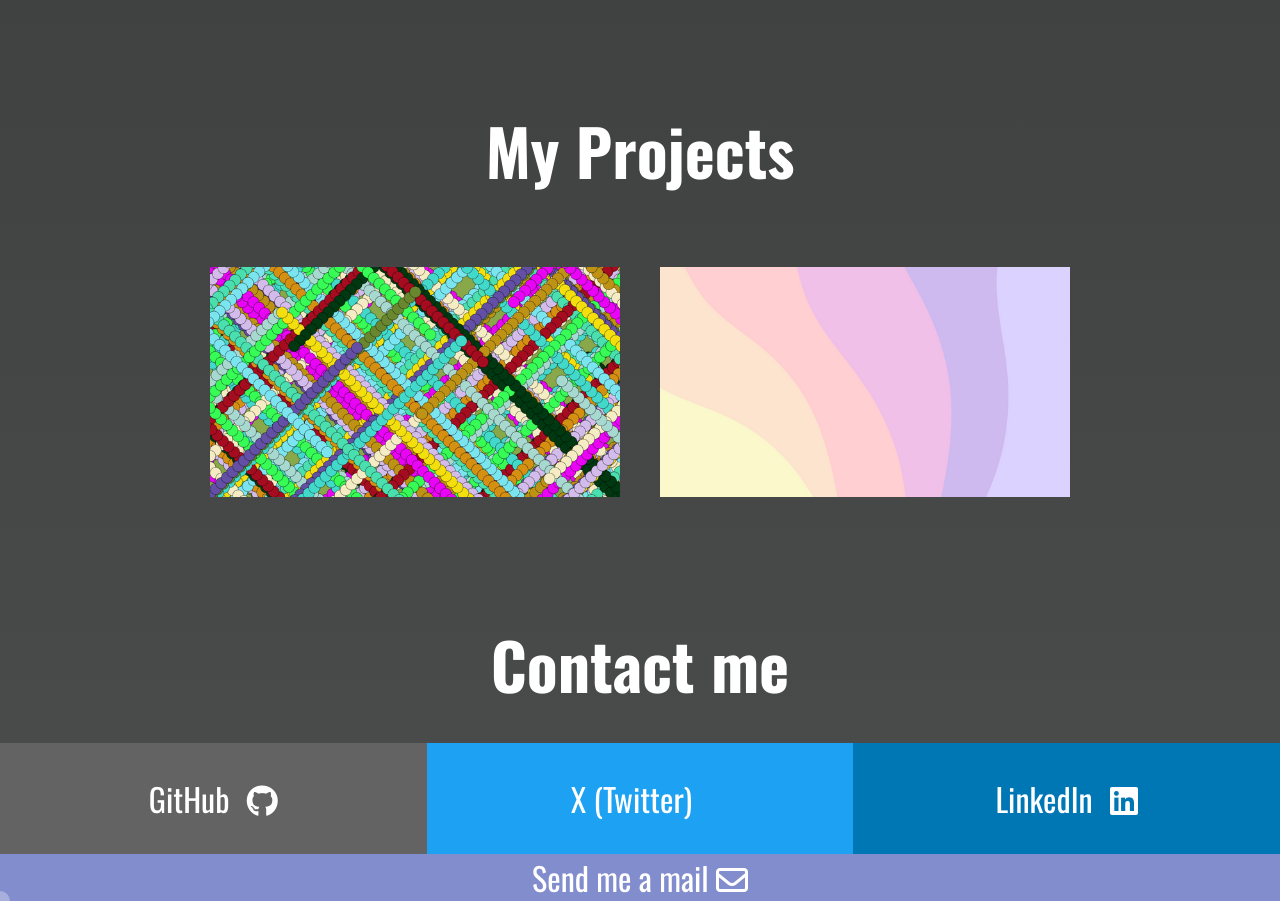
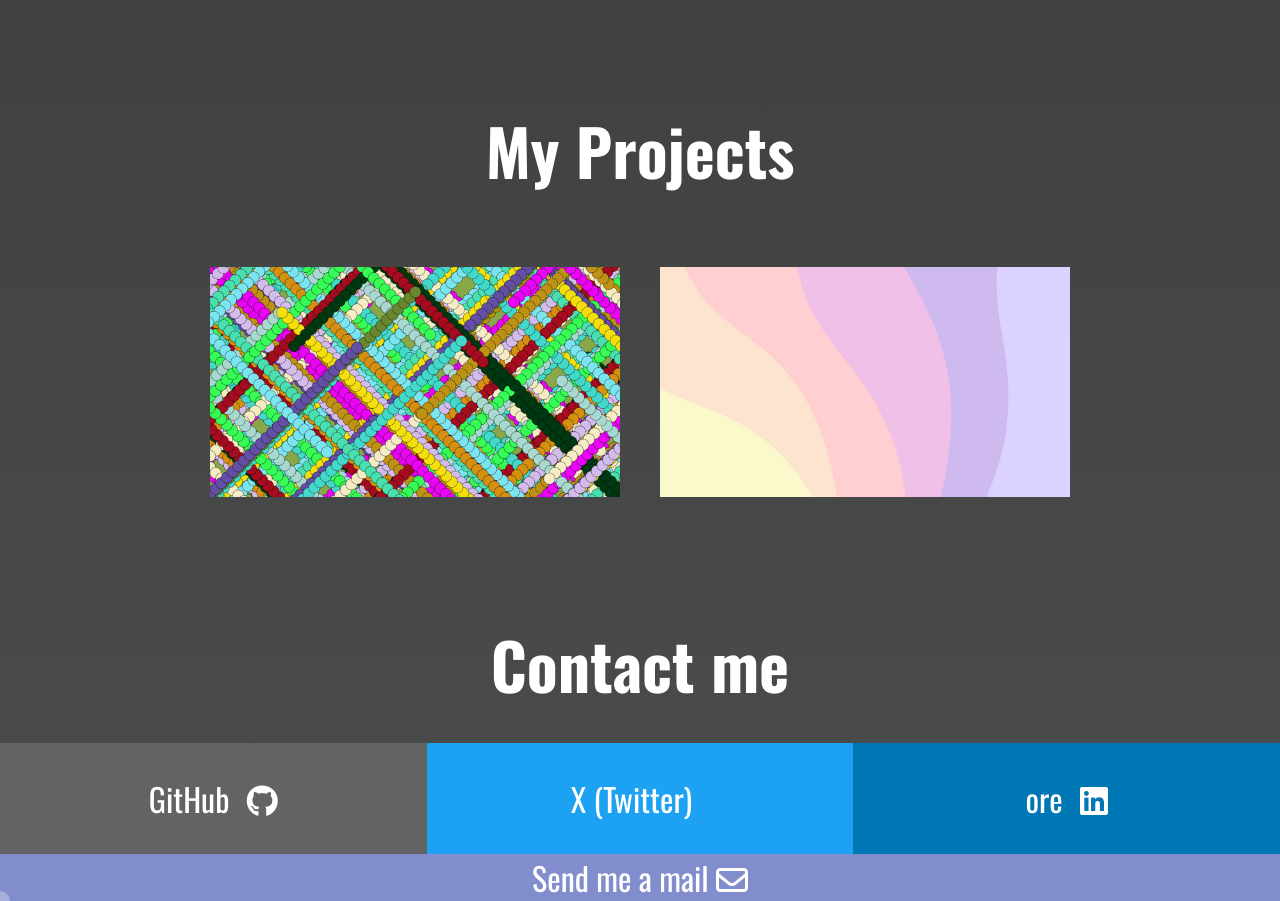
Before and after one commit to Clamaxfr/portfolio, a website: page index.html in a window 1280 px wide. Shown: the part 1454-2355 px from the top of the page. Drawn offline with Linux system fonts and the light colour scheme; some icons are missing.

Commit message:
new commit

```diff
--- a/index.html
+++ b/index.html
@@ -79,7 +79,7 @@
                     </div>
                     <div class="git-x">
                         <a href="https://www.linkedin.com/in/maxime-brulin-8857b329b/" target="_blank">
-                            <p class="box3">LinkedIn
+                            <p class="box3">ore
                                 <i class="fa-brands fa-linkedin"></i>
                             </p>
                         </a>
```
